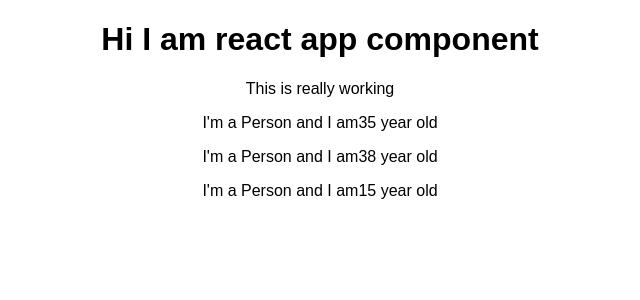
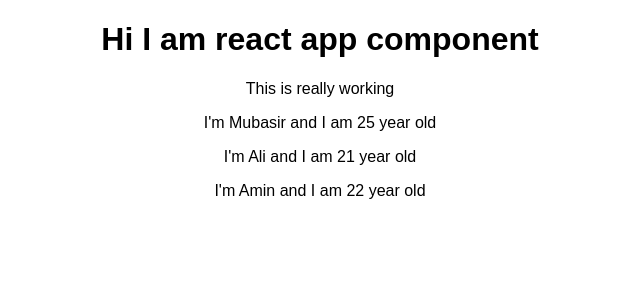
Before and after one commit to mubasirrahim/practice-react, a React (Create React App) app: page / in a window 1280 px wide. Shown: the top 300 px of the page, without its empty margins (320-960 px from the left). Built offline with nearby package versions, Linux system fonts and the light colour scheme.

Commit message:
Working with props :passing props from app.js to person.js

```diff
--- a/src/App.js
+++ b/src/App.js
@@ -8,9 +8,9 @@ class App extends Component {
       <div className="App">
         <h1>Hi I am react app component</h1>
         <p>This is really working</p>
-        <Person/>
-        <Person/>
-        <Person/>
+        <Person name="Mubasir" age ="25"/>
+        <Person name="Ali" age ="21"/>
+        <Person name="Amin" age ="22"></Person>
       </div>
     );
   }
--- a/src/Person/Person.js
+++ b/src/Person/Person.js
@@ -1,6 +1,6 @@
 import React from 'react'
 
-const person = ()=>{
-    return <p>I'm a Person and I am{ Math.floor(Math.random()*40)} year old</p>
+const person = (props)=>{
+    return <p>I'm {props.name} and I am { props.age} year old</p>
 }
 export default person;
```
